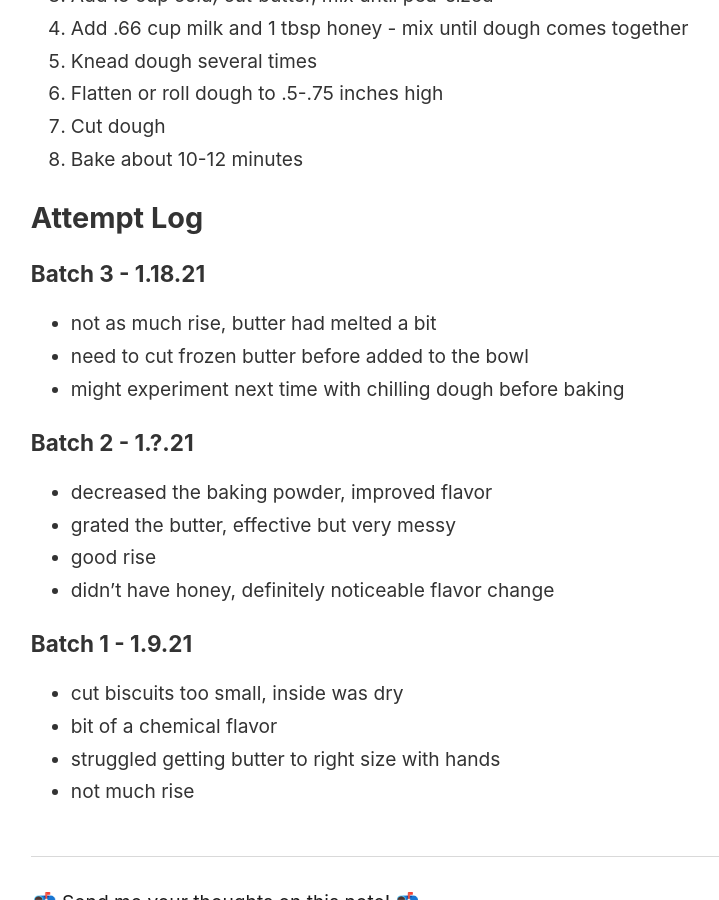
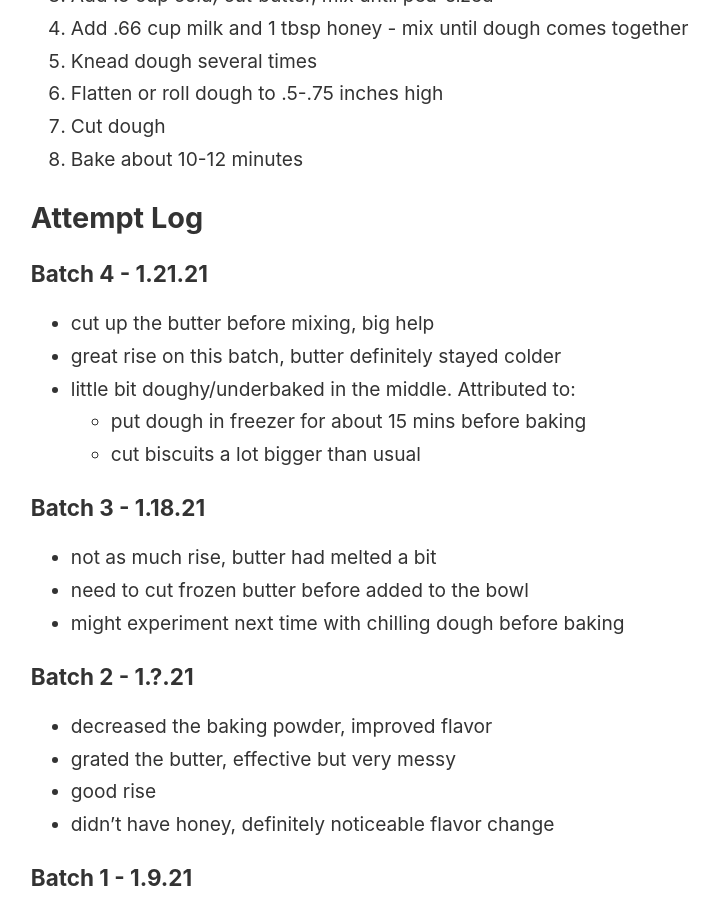
Before and after one commit to rhymeswithvocal/digital-garden, a Jekyll site: the page built from _notes/biscuits.md, in a window 1280 px wide and 900 px high, scrolled down 573 px. Shown: the whole window, without its empty margins (46-765 px from the left). Built offline with Jekyll 4.4.1, drawn with Linux system fonts in a browser that asks for light colours.

Commit message:
biscuit batch 4

```diff
--- a/_notes/biscuits.md
+++ b/_notes/biscuits.md
@@ -21,6 +21,13 @@ This is transcribed from a recipe that my aunt sent me.
 
 ## Attempt Log
 
+### Batch 4 - 1.21.21
+- cut up the butter before mixing, big help
+- great rise on this batch, butter definitely stayed colder
+- little bit doughy/underbaked in the middle. Attributed to:
+	- put dough in freezer for about 15 mins before baking
+	- cut biscuits a lot bigger than usual
+
 ### Batch 3 - 1.18.21
 - not as much rise, butter had melted a bit
 - need to cut frozen butter before added to the bowl
```
